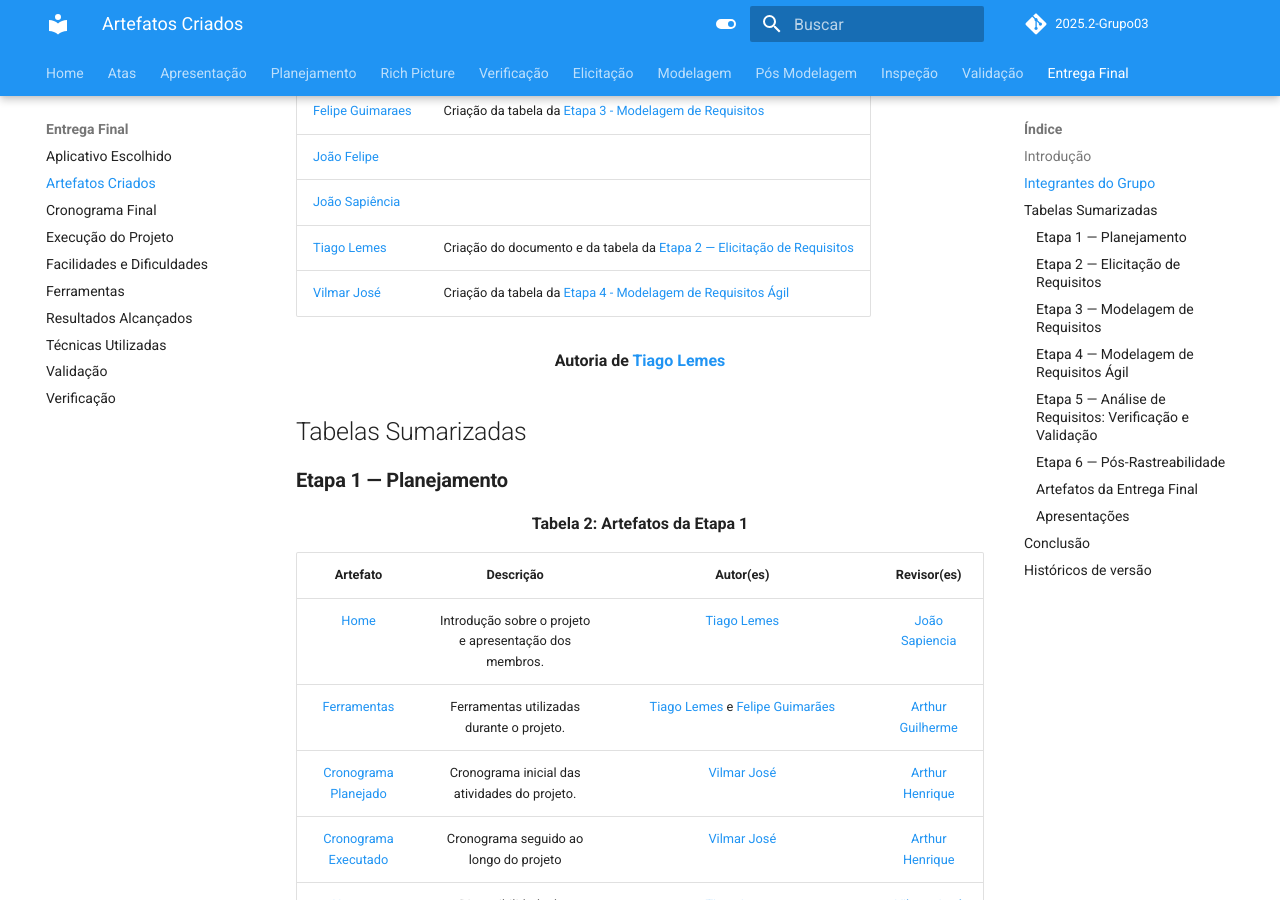
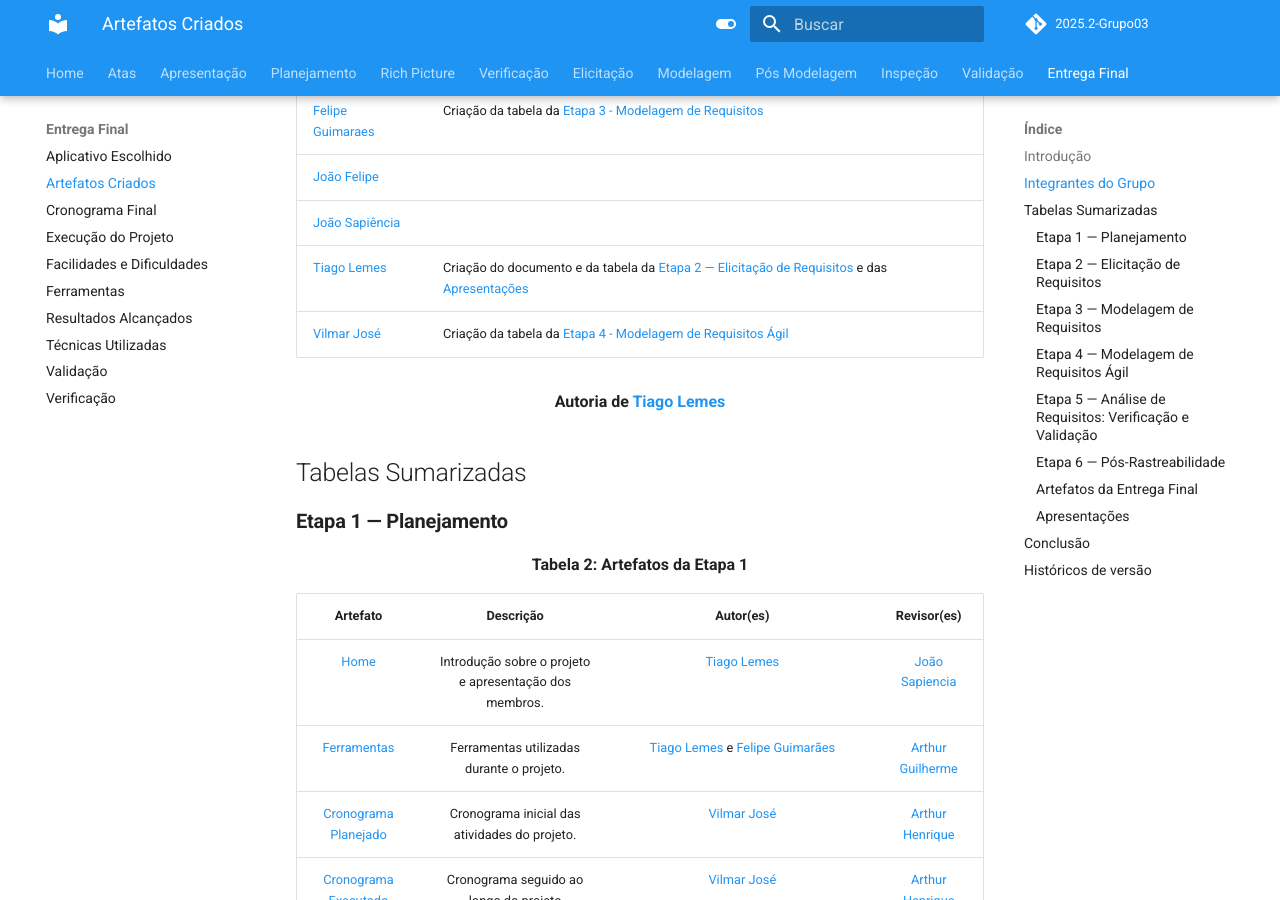
Before and after one commit to Requisitos-de-Software/2025.2-Grupo03, an MkDocs documentation site: the page built from docs/Entrega_Final/artefatos_criados.md, in a window 1280 px wide and 900 px high, scrolled down 696 px. Built offline with MkDocs 1.6.1 and Material for MkDocs 9.7.7, drawn with Linux system fonts in a browser that asks for light colours; comment, search, counter and statistics services are not loaded.

Commit message:
Update artefatos_criados.md

```diff
--- a/docs/Entrega_Final/artefatos_criados.md
+++ b/docs/Entrega_Final/artefatos_criados.md
@@ -18,7 +18,7 @@ A Tabela 1 apresenta todos os integrantes da equipe que participaram da criaçã
 | [Felipe Guimaraes](https://github.com/felipegf1) |Criação da tabela da [Etapa 3 - Modelagem de Requisitos](https://requisitos-de-software.github.io/2025.2-Grupo03/Entrega_Final/artefatos_criados/#etapa-3-modelagem-de-requisitos) |
 | [João Felipe](https://github.com/MrBolt2005) |   |
 | [João Sapiência](https://github.com/JoaoSapiencia) |  |
-| [Tiago Lemes](https://github.com/TiagoTeixeira-2005) | Criação do documento e da tabela da [Etapa 2 — Elicitação de Requisitos](https://requisitos-de-software.github.io/2025.2-Grupo03/Entrega_Final/artefatos_criados/#etapa-2-elicitacao-de-requisitos) |
+| [Tiago Lemes](https://github.com/TiagoTeixeira-2005) | Criação do documento e da tabela da [Etapa 2 — Elicitação de Requisitos](https://requisitos-de-software.github.io/2025.2-Grupo03/Entrega_Final/artefatos_criados/#etapa-2-elicitacao-de-requisitos) e das [Apresentações](https://requisitos-de-software.github.io/2025.2-Grupo03/Entrega_Final/artefatos_criados/#apresentacoes) |
 | [Vilmar José](https://github.com/VilmarFagundes) | Criação da tabela da [Etapa 4 - Modelagem de Requisitos Ágil](https://requisitos-de-software.github.io/2025.2-Grupo03/Entrega_Final/artefatos_criados/#etapa-4-modelagem-de-requisitos-agil)|
 
 <div align="center"><strong>Autoria de <a href="https://github.com/TiagoTeixeira-2005">Tiago Lemes</a></strong></div>
```
